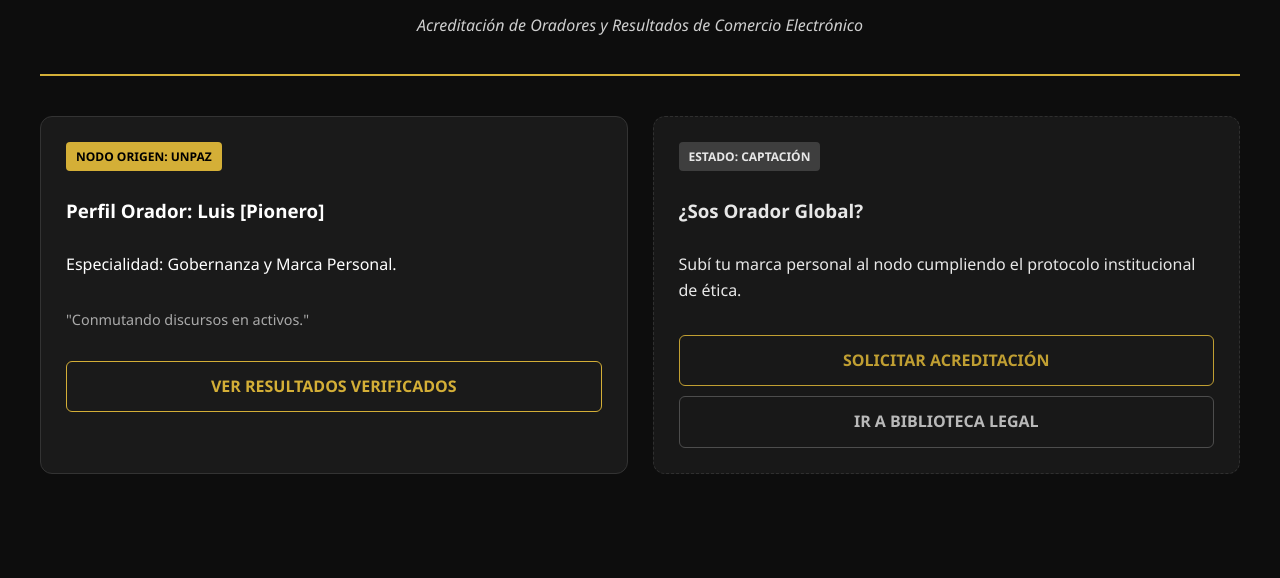
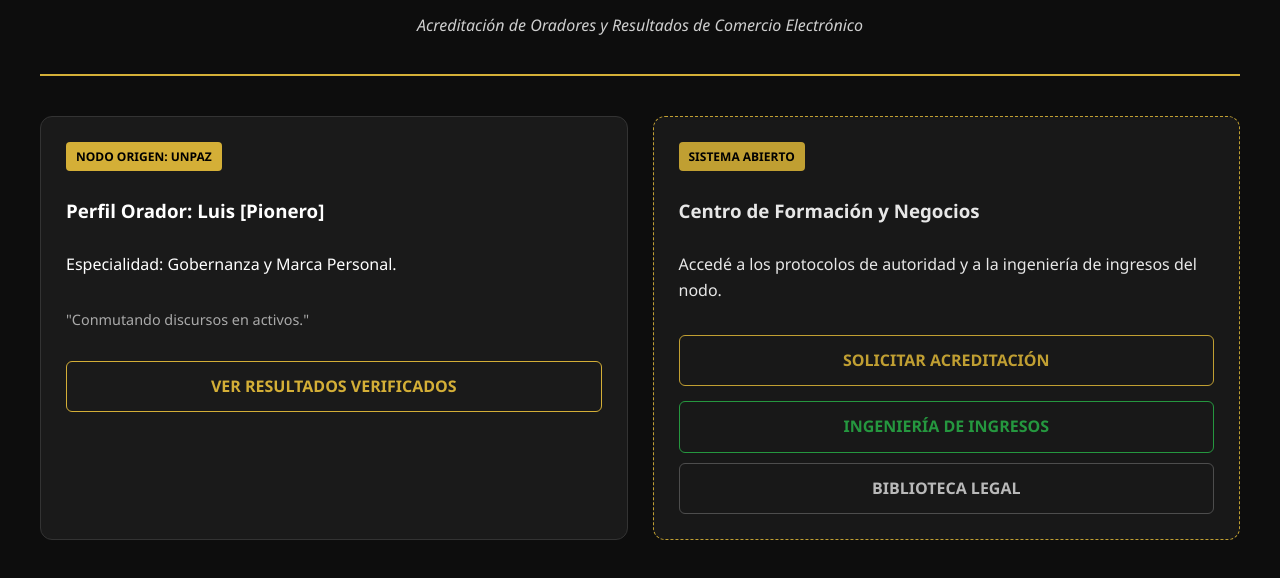
Before and after one commit to luishy-code/manuscrito-pioneros-unpaz, a plain HTML site: page index.html in a window 1280 px wide. Shown: the part 116-694 px from the top of the page. Drawn offline with Linux system fonts and the light colour scheme.

Commit message:
Update index.html

```diff
--- a/index.html
+++ b/index.html
@@ -10,7 +10,7 @@
         header { text-align: center; border-bottom: 2px solid var(--gold); padding-bottom: 20px; margin-bottom: 40px; }
         h1 { letter-spacing: 4px; color: var(--gold); text-transform: uppercase; margin-bottom: 5px; }
         header p { font-style: italic; opacity: 0.8; }
-        .grid-oradores { display: grid; grid-template-columns: repeat(auto-fit, minmax(300px, 1fr)); gap: 25px; max-width: 1200px; margin: 0 auto; }
+        .grid-oradores { display: grid; grid-template-columns: repeat(auto-fit, minmax(320px, 1fr)); gap: 25px; max-width: 1200px; margin: 0 auto; }
         .card { background: var(--card); border: 1px solid #333; padding: 25px; border-radius: 12px; transition: all 0.3s ease; display: flex; flex-direction: column; }
         .card:hover { border-color: var(--gold); transform: translateY(-5px); background: var(--hover); box-shadow: 0 10px 20px rgba(212, 175, 55, 0.1); }
         .badge { background: var(--gold); color: black; padding: 5px 10px; font-size: 0.75rem; font-weight: bold; border-radius: 4px; align-self: flex-start; margin-bottom: 15px; }
@@ -19,6 +19,8 @@
         .btn-global:hover { background: var(--gold); color: black; }
         .btn-secondary { border-color: #555; color: #ccc; margin-top: 10px; }
         .btn-secondary:hover { border-color: white; color: white; background: transparent; }
+        .btn-money { border-color: #28a745; color: #28a745; } /* Color verde sutil para ingresos */
+        .btn-money:hover { background: #28a745; color: white; border-color: #28a745; }
     </style>
 </head>
 <body>
@@ -36,14 +38,16 @@
             <a href="https://github.com/luishy-code/manuscrito-pioneros-unpaz/blob/main/pioneros/orador-001-luis.md" class="btn-global">VER RESULTADOS VERIFICADOS</a>
         </div>
 
-        <div class="card" style="border-style: dashed; opacity: 0.9;">
-            <span class="badge" style="background: #444; color: white;">ESTADO: CAPTACIÓN</span>
-            <h3>¿Sos Orador Global?</h3>
-            <p>Subí tu marca personal al nodo cumpliendo el protocolo institucional de ética.</p>
+        <div class="card" style="border-style: dashed; border-color: var(--gold); opacity: 0.9;">
+            <span class="badge">SISTEMA ABIERTO</span>
+            <h3>Centro de Formación y Negocios</h3>
+            <p>Accedé a los protocolos de autoridad y a la ingeniería de ingresos del nodo.</p>
 
             <a href="https://github.com/luishy-code/manuscrito-pioneros-unpaz/pulls" class="btn-global">SOLICITAR ACREDITACIÓN</a>
 
-            <a href="https://github.com/luishy-code/manuscrito-pioneros-unpaz/blob/main/biblioteca/marco-legal-oradores.md" class="btn-global btn-secondary">IR A BIBLIOTECA LEGAL</a>
+            <a href="https://github.com/luishy-code/manuscrito-pioneros-unpaz/blob/main/biblioteca/ingenieria-conmutacion.md" class="btn-global btn-money">INGENIERÍA DE INGRESOS</a>
+
+            <a href="https://github.com/luishy-code/manuscrito-pioneros-unpaz/blob/main/biblioteca/marco-legal-oradores.md" class="btn-global btn-secondary">BIBLIOTECA LEGAL</a>
         </div>
     </div>
 </body>
```
